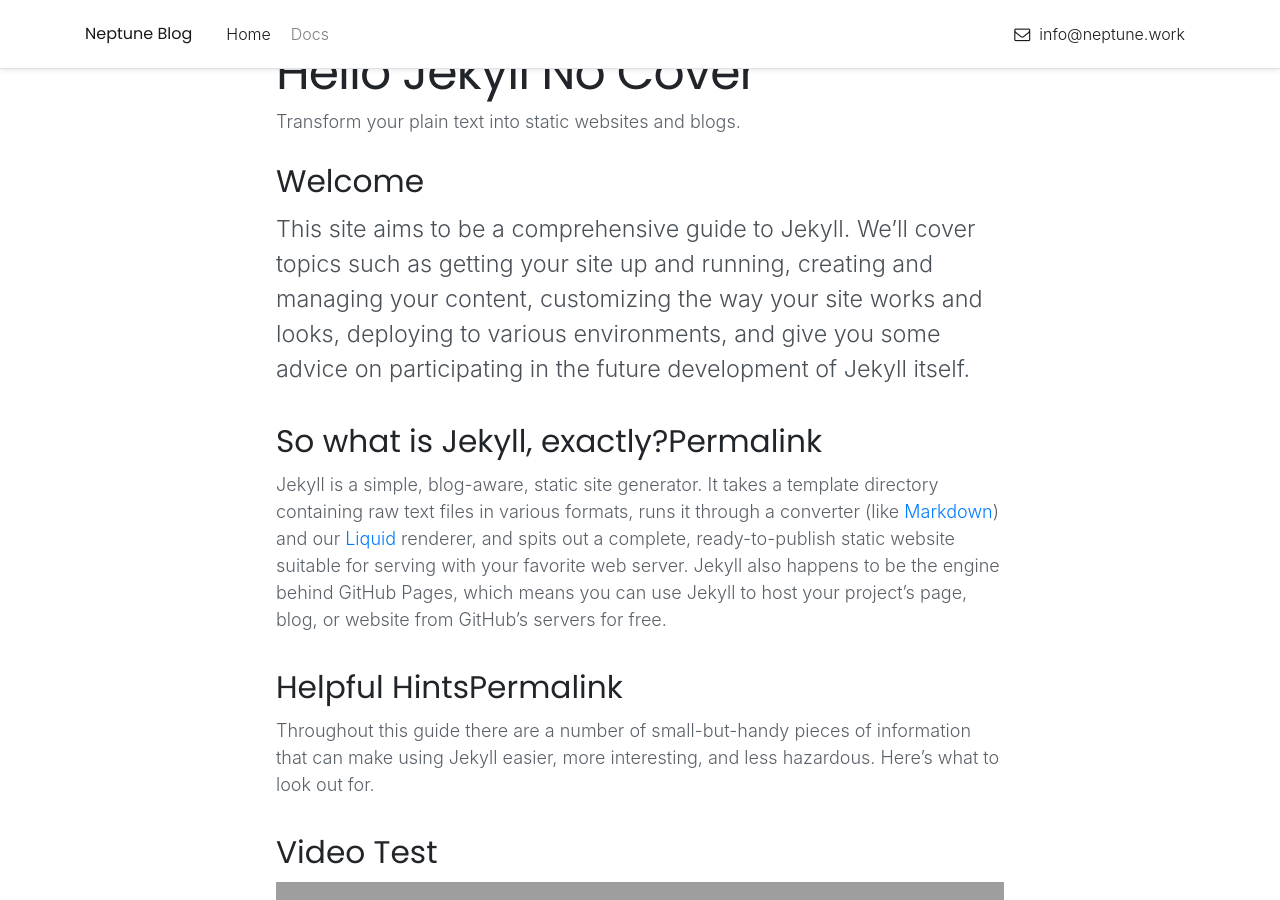
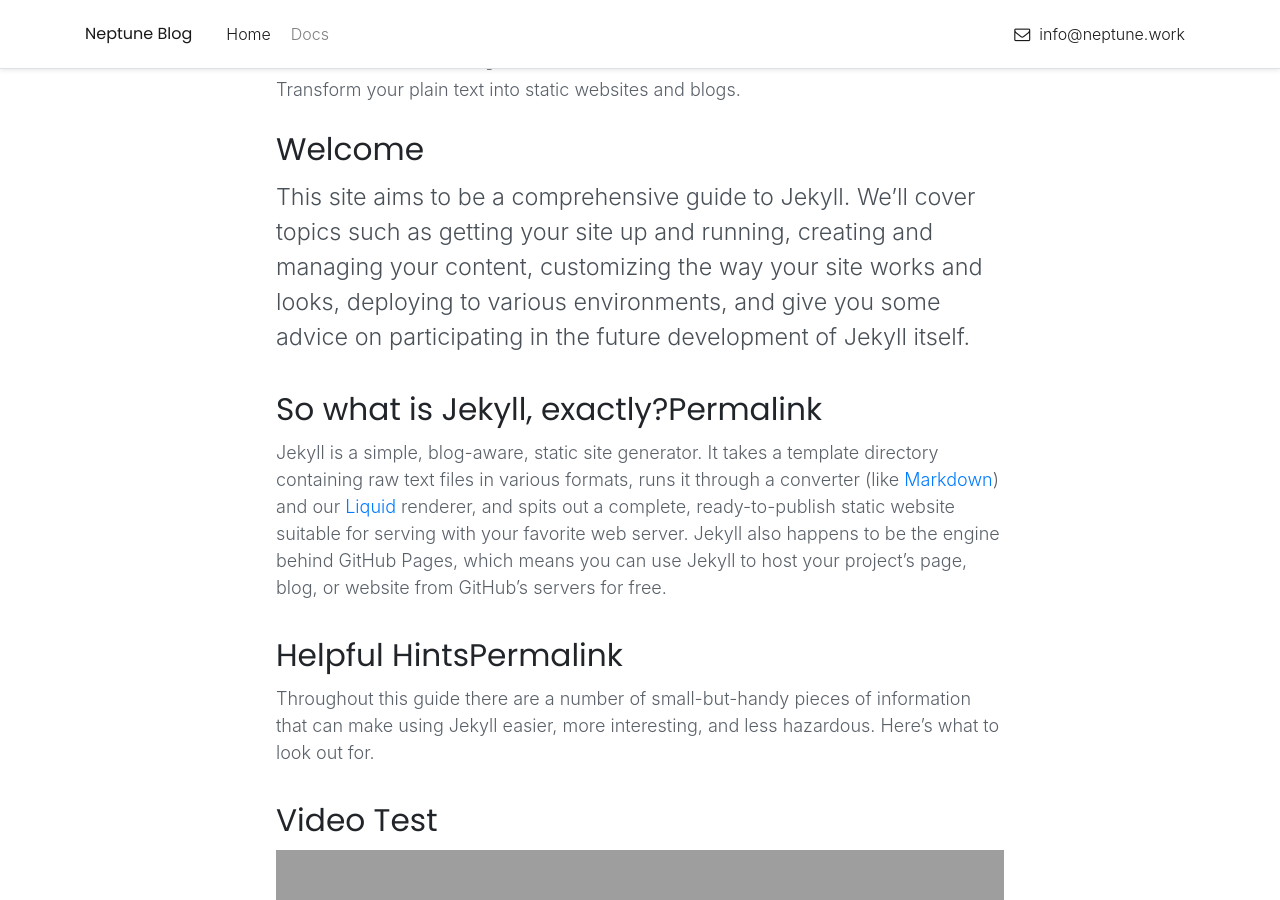
Before and after one commit to KevBuild4UR/_backup, a Jekyll site: the page built from _posts/2020-08-21-hello-jekyll-no-cover.md, in a window 1280 px wide and 900 px high. Built offline with Jekyll 4.4.1, drawn with Linux system fonts in a browser that asks for light colours; nearby versions of some CDN libraries; grey boxes are pictures that could not be loaded.

Commit message:
Update post.html

```diff
--- a/_layouts/post.html
+++ b/_layouts/post.html
@@ -13,7 +13,7 @@
 {% endif %}
 <section id="blog-main-content">
   <div class="container">
-    <div class="posts-container mx-auto px-3 my-5">
+    <div class="posts-container mx-auto px-3 my-3">
 <div class="posts">
 <div class="post">
     <h1>{{ page.title }}</h1>
```
